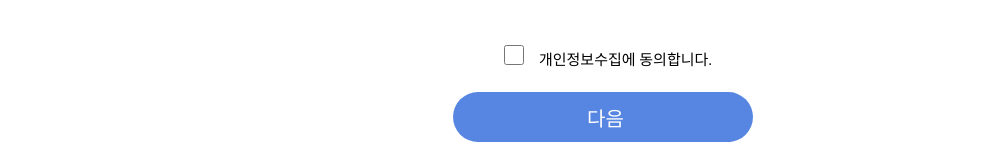
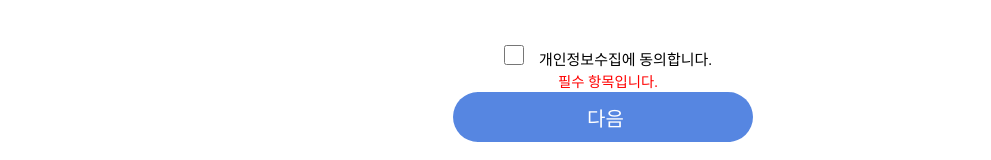
Before and after one commit to Resten1497/Entry_FrontTest, a React (Create React App) app: page /privacy in a window 1280 px wide. Both pictures are taken after a click on the button "다음". Shown: the part 439-599 px from the top of the page, without its empty margins (32-1023 px from the left). Built offline with nearby package versions, Linux system fonts and the light colour scheme; a web font is replaced by a local one.

Commit message:
ADD:ERROR MESSAGE

```diff
--- a/src/container/PrivacyContainer/index.jsx
+++ b/src/container/PrivacyContainer/index.jsx
@@ -5,13 +5,14 @@ import { useNavigate } from "react-router-dom";
 import { useCallback } from "react";
 
 function Privacy() {
+  const [isError, setIsError] = useState(false);
   const navigate = useNavigate();
   const ref = useRef();
   const handleLinkOnClick = useCallback(() => {
     if (ref.current.checked) {
       navigate("/regist");
     } else {
-      alert("개인정보 수집 및 이용에 동의해주세요.");
+      setIsError(true);
     }
   }, [navigate]);
   const handleKeyDown = (e) => {
@@ -54,6 +55,7 @@ function Privacy() {
             <CheckBox type="checkbox" autoFocus name="privacyLabal" ref={ref} />
             <PrivacyText>개인정보수집에 동의합니다.</PrivacyText>
           </PrivacyLabal>
+          {isError && <ErrorText>필수 항목입니다.</ErrorText>}
         </LabelContent>
         <NextBtn onClick={handleLinkOnClick} onKeyDown={handleKeyDown} />
       </Main>
@@ -146,7 +148,13 @@ const SubText = styled.p`
   font-size: 0.9em;
   word-break: keep-all;
 `;
-
+const ErrorText = styled.p`
+  font-size: 0.9em;
+  word-break: keep-all;
+  color: red;
+  margin-top: 5px;
+  text-align: center;
+`;
 const SubTitle = styled.h2`
   font-size: 1.4em;
   font-weight: 600;
```
